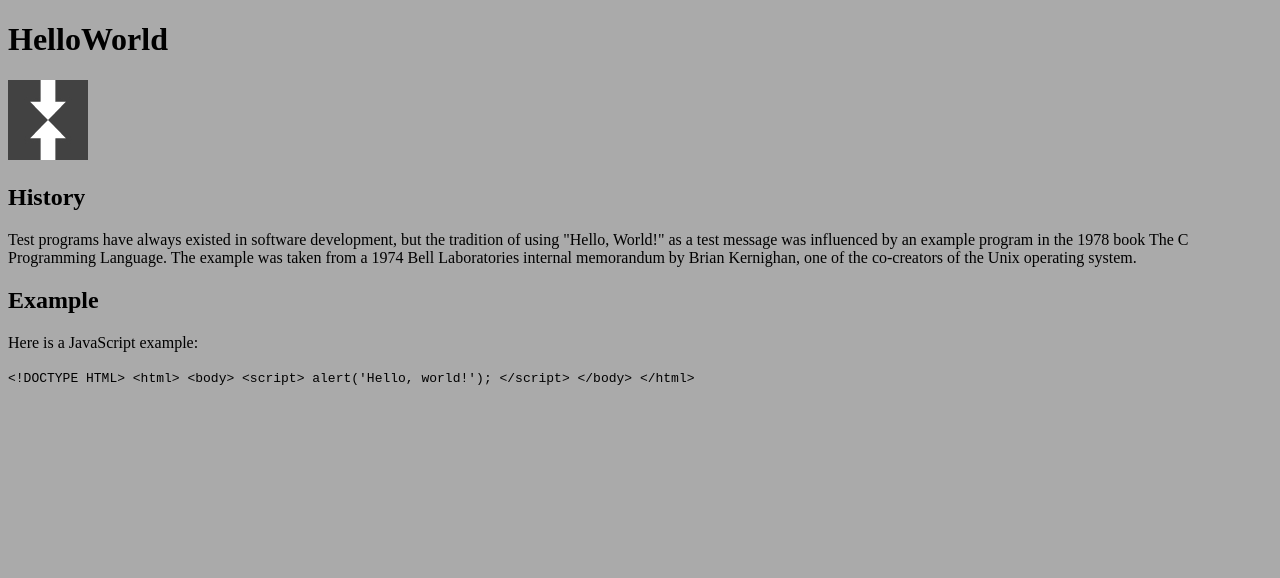
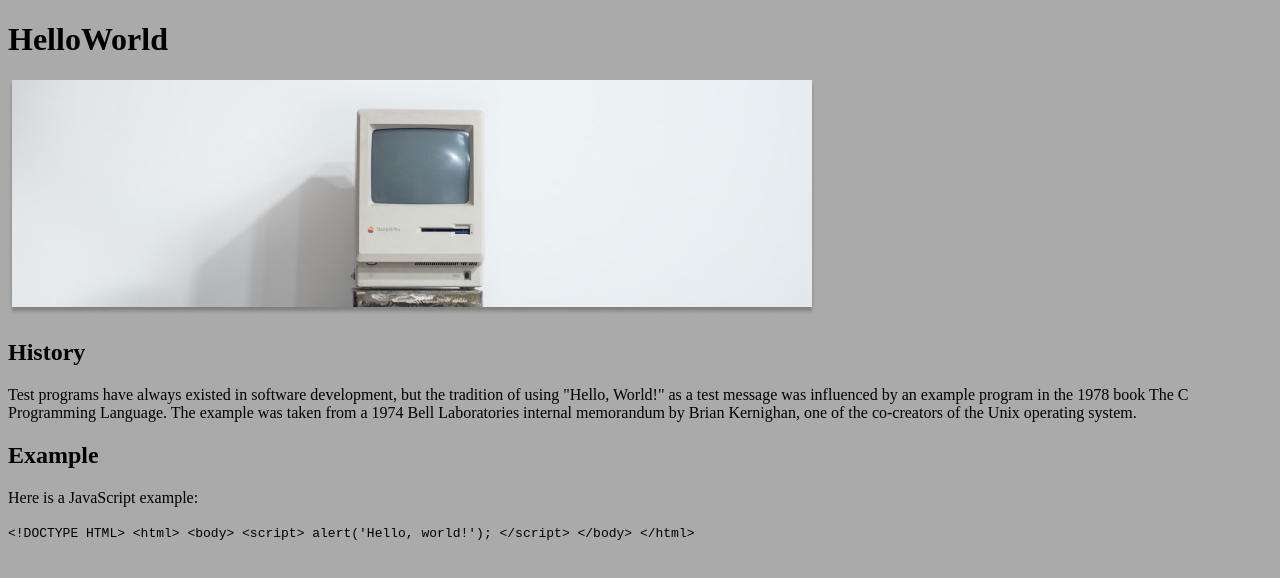
Before and after one commit to bargy-nic-MSU/Hello-World, a plain HTML site: page index.html in a window 1280 px wide. Drawn offline with Linux system fonts and the light colour scheme.

Commit message:
Image update

```diff
--- a/index.html
+++ b/index.html
@@ -9,7 +9,7 @@
 </head>
 <body>
     <h1>HelloWorld</h1>
-    <img src="images/Logo.jpg" alt="Vintage mac">
+    <img src="images/Computer image(1).png" alt="Vintage mac">
     <section>
         <h2>History</h2>
         <p>Test programs have always existed in software development, but the tradition of using "Hello, World!" as a test message was influenced by an example program in the 1978 book The C Programming Language. The example was taken from a 1974 Bell Laboratories internal memorandum by Brian Kernighan, one of the co-creators of the Unix operating system.</p>
```
